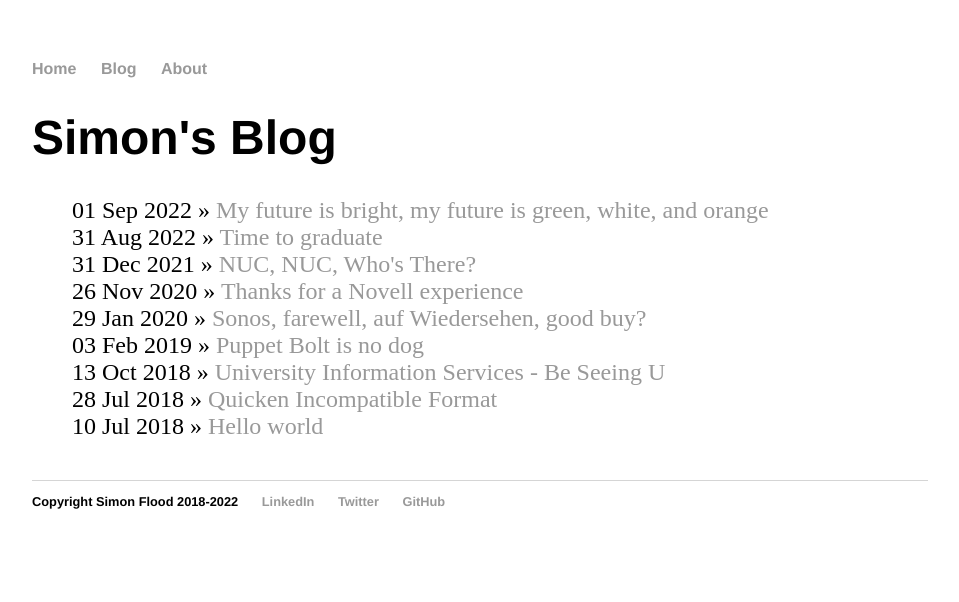
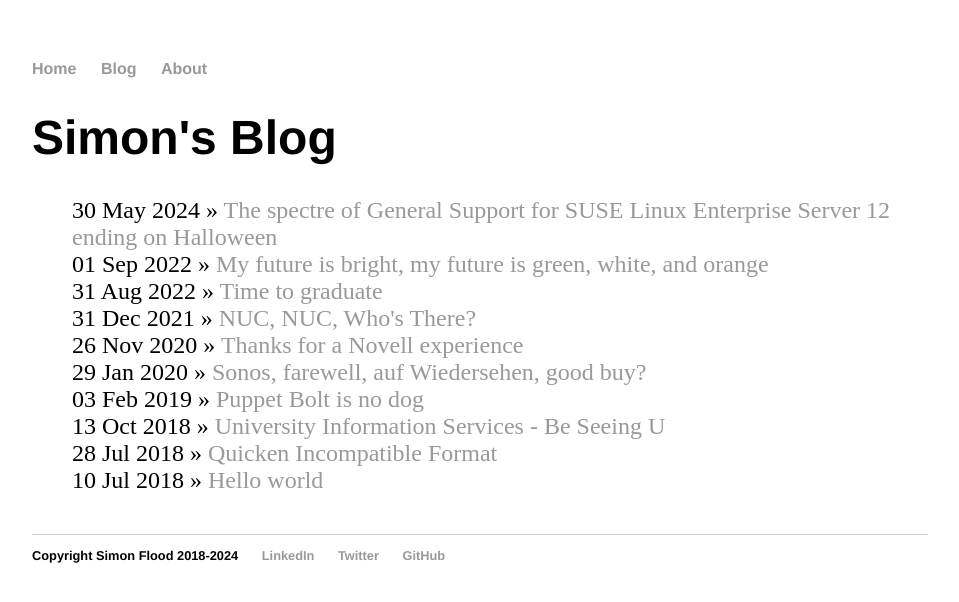
Before and after one commit to simonflood/simonflood.github.io, a Jekyll site: the page built from blog/index.html, in a window 1280 px wide. Shown: the top 602 px of the page, without its empty margins (160-1119 px from the left). Built offline with Jekyll 4.4.1, drawn with Linux system fonts in a browser that asks for light colours; some of the changed lines change nothing that is shown.

Commit message:
The spectre of General Support for SLES12 ending on Halloween

```diff
--- a/_layouts/default.html
+++ b/_layouts/default.html
@@ -19,7 +19,7 @@
     </div><!-- /.container -->
     <footer>
       <ul>
-        <li />Copyright Simon Flood 2018-2022
+        <li />Copyright Simon Flood 2018-2024
 	<li /><a href="https://linkedin.com/in/simonflood">LinkedIn</a>
         <li /><a href="https://twitter.com/simon_flood">Twitter</a>
         <li /><a href="https://github.com/simonflood">GitHub</a>
--- /dev/null
+++ b/_posts/2024-05-30-the-spectre-of-general-support-for-suse-linux-enterprise-server-12-ending-on-halloween.md
@@ -0,0 +1,44 @@
+---
+layout: post
+title: "The spectre of General Support for SUSE Linux Enterprise Server 12 ending on Halloween"
+date: 2024-05-30
+category: Linux
+tags: [ linux, opensource, suse, sles ]
+---
+Disclaimer: Please note that I don’t work for SUSE but do work for a SUSE Diamond Partner, Securelinx. However this article was written by me in a personal capacity in the absence of an official blog article by SUSE.
+
+Whilst the attention of the Linux community (including SUSE with Liberty Linux) has been on [support ending for CentOS Linux 7 on 30 June 2024](https://blog.centos.org/2023/04/end-dates-are-coming-for-centos-stream-8-and-centos-linux-7/) (in line with the [end of Maintenance Support for Red Hat Enterprise Linux 7](https://access.redhat.com/support/policy/updates/errata#Life_Cycle_Dates)), SUSE has their own deadline approaching for the end of General Support for SUSE Linux Enterprise Server (SLES) 12.
+
+![Screenshot of SUSE Product Support Lifecycle for SUSE Linux Enterprise Server](/assets/images/SLES12-end-of-General-Support-1.png)
+
+From SUSE's [Product Support Lifecycle](https://suse.com/lifecycle) page you can see that General Support for SLES 12 ends on 31 October 2024. This also includes the SUSE Linux Enterprise (SLE) HPC, SLE Real Time, and SLES for SAP Applications products plus the High Availability and Workstation Extensions. General Support for SUSE Linux Enterprise Desktop (SLED) 12 already ended on 31 December 2019.
+
+So what does this mean in reality? Exactly the same as it does for CentOS and RHEL 7 – no further updates will be available for SLES 12 unless you purchase Long Term Service Support (LTSS).
+
+What are your options?
+
+Whilst doing nothing is always an option it’s not a good one if you are using SLES12 for anything other than development work in an isolated environment. The end of General Support will mean no further security updates so you don’t want SLES12 connected in any user- and/or internet-facing roles.
+
+If doing nothing is not an option then what can you do?
+
+1. Buy yourself time by purchasing [Long Term Service Support (LTSS)](https://www.suse.com/support/policy-products/#ltss). This is available for up to three years (with a minimum of one year) and is bought on a per server basis. Depending on the number of servers  this could be costly plus if you’re not already running SLES12 SP5 you’ll need to upgrade all those servers to be covered.
+
+   If you are running SLES 12 or SLES for SAP Applications 12 and purchasing SUSE subscriptions via a public cloud provider please see this [SUSE blog article by Stephen Mogg on adding LTSS to SLES 12 in the Public Cloud](https://www.suse.com/c/adding-ltss-to-sle-12-on-the-public-cloud-for-payg-on-demand-workloads/).
+
+2. Upgrade SLES 12 servers to SLES 15. It sounds simple written down but this all depends on the SLES versions and number of servers.
+
+   ![Screenshot of supported upgrade and migration paths to SLES15 SP5](/assets/images/SLES12-end-of-General-Support-2.png)
+
+   As you can see from the [SLES15 SP5 Upgrade Guide](https://documentation.suse.com/sles/15-SP5/html/SLES-all/cha-upgrade-paths.html#sec-upgrade-paths-supported) depending on your starting point there are multiple routes to the (currently) latest version of SLES15, SLES15 SP5. In my role at Securelinx I’ve successfully upgraded a lot of servers from SLES for SAP Applications 12 SP3 and SP5 to 15 SP4 (with some of those also having first been upgraded from 11 SP4).
+
+   Each upgrade will require testing and may involve others, particularly if you are upgrading SLES for SAP Applications as there will likely be upgrades required at each stage to the SAP components.
+
+3. Migrate services from SLES12 servers to new SLES15 servers. Depending on the SLES versions and types of services this could be quicker than multiple upgrades but will require good documentation and might require more testing.
+
+As you can tell from the above options, this will take time whether you choose to upgrade or migrate, particularly if you have a large number of servers. With a continuously improving upgrade procedure I estimate 1-2 hours per off-line upgrade using (virtual) media.
+
+If you are using Subscription Management Tool (SMT) on SLES 12 you should also be aware that after upgrading your SMT server to SLES 15 you will need to migrate SMT to Repository Mirroring Tool (RMT). As the name suggests, RMT is not a complete replacement for SMT and you will lose some functionality.
+
+As a final takeaway, whatever you do (or don’t) decide to do the one thing I would strongly recommend is to download all the required media for your current and later versions of SLES from the [SUSE Products](https://www.suse.com/products/) pages and keep those somewhere safe. You should only require DVD1/Media1 for the architecture(s) you are using and note all SLES15-related products for the same Service Pack share the same media.
+
+Simon
```
Also changed, not shown: assets/images/SLES12-end-of-General-Support-1.png (added), assets/images/SLES12-end-of-General-Support-2.png (added).
